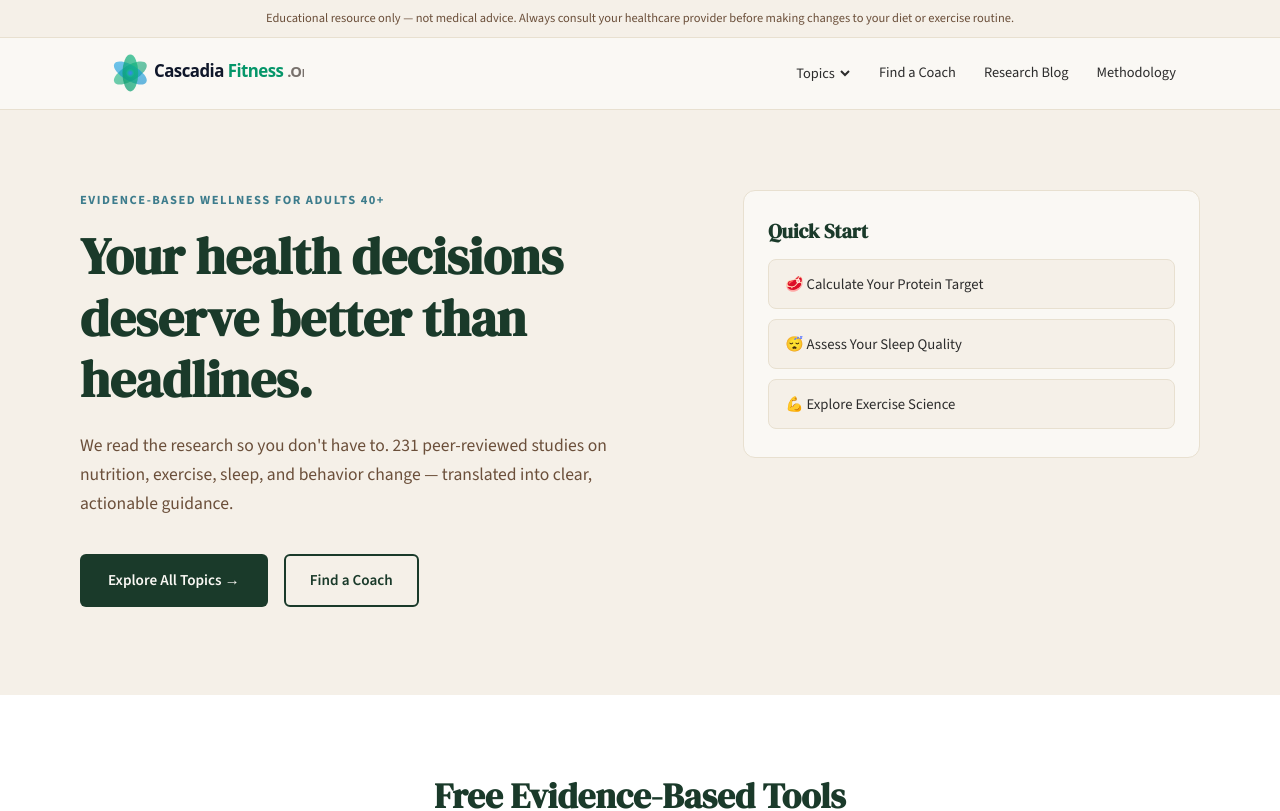
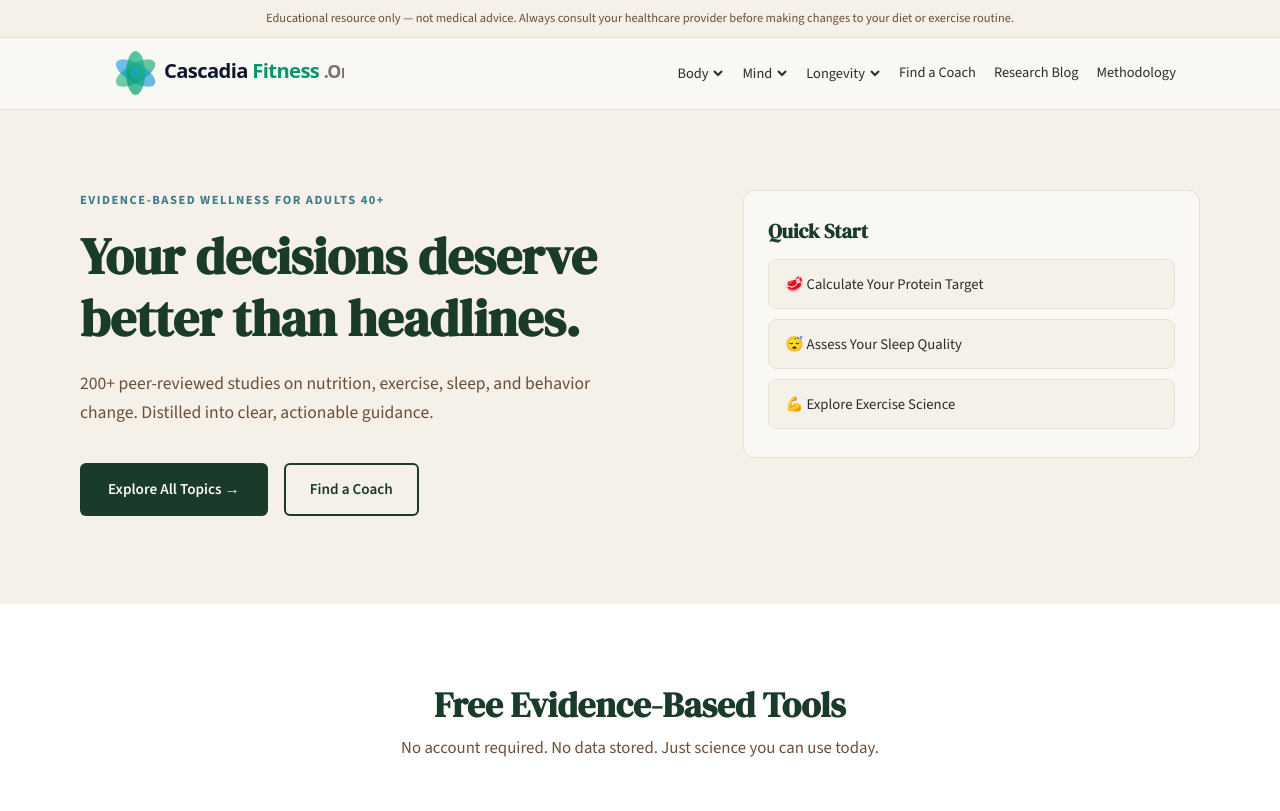
Before and after one commit to jpmobley91-sys/cascadiafitness-org, a Next.js app: page / in a window 1280 px wide. Shown: the top 811 px of the page. Built offline with nearby package versions, Linux system fonts and the light colour scheme.

Commit message:
Fix navbar dropdowns and homepage copy

```diff
--- a/src/app/page.tsx
+++ b/src/app/page.tsx
@@ -50,7 +50,7 @@ export default function Home() {
                 lineHeight: 1.2,
               }}
             >
-              Your health decisions deserve better than headlines.
+              Your decisions deserve better than headlines.
             </h1>
             <p
               style={{
@@ -61,9 +61,8 @@ export default function Home() {
                 marginBottom: 36,
               }}
             >
-              We read the research so you don&apos;t have to. 231 peer-reviewed
-              studies on nutrition, exercise, sleep, and behavior change —
-              translated into clear, actionable guidance.
+              200+ peer-reviewed studies on nutrition, exercise, sleep, and
+              behavior change. Distilled into clear, actionable guidance.
             </p>
             <div style={{ display: "flex", gap: 16, flexWrap: "wrap" }}>
               <Link
--- a/src/components/Navbar.tsx
+++ b/src/components/Navbar.tsx
@@ -4,9 +4,9 @@ import { useState, useRef } from "react";
 import Link from "next/link";
 import Image from "next/image";
 
-const topicsColumns = [
+const dropdownGroups = [
   {
-    heading: "Body",
+    label: "Body",
     links: [
       { href: "/exercise", label: "Exercise" },
       { href: "/nutrition", label: "Nutrition" },
@@ -14,7 +14,7 @@ const topicsColumns = [
     ],
   },
   {
-    heading: "Mind",
+    label: "Mind",
     links: [
       { href: "/cognitive-health", label: "Cognitive Health" },
       { href: "/behavior-change", label: "Behavior Change" },
@@ -22,9 +22,9 @@ const topicsColumns = [
     ],
   },
   {
-    heading: "Longevity",
+    label: "Longevity",
     links: [
-      { href: "/longevity", label: "Longevity" },
+      { href: "/longevity", label: "Longevity Science" },
       { href: "/healthy-aging", label: "Healthy Aging" },
       { href: "/coaching", label: "Coaching" },
       { href: "/digital-health", label: "Digital Health" },
@@ -32,7 +32,7 @@ const topicsColumns = [
   },
 ];
 
-const allTopicLinks = topicsColumns.flatMap((col) => col.links);
+const allTopicLinks = dropdownGroups.flatMap((g) => g.links);
 
 const topNavLinks = [
   { href: "/coaches", label: "Find a Coach" },
@@ -42,16 +42,16 @@ const topNavLinks = [
 
 export default function Navbar() {
   const [mobileOpen, setMobileOpen] = useState(false);
-  const [dropdownOpen, setDropdownOpen] = useState(false);
+  const [openDropdown, setOpenDropdown] = useState<string | null>(null);
   const closeTimer = useRef<ReturnType<typeof setTimeout> | null>(null);
 
-  function openDropdown() {
+  function handleMouseEnter(label: string) {
     if (closeTimer.current) clearTimeout(closeTimer.current);
-    setDropdownOpen(true);
+    setOpenDropdown(label);
   }
 
-  function scheduleClose() {
-    closeTimer.current = setTimeout(() => setDropdownOpen(false), 120);
+  function handleMouseLeave() {
+    closeTimer.current = setTimeout(() => setOpenDropdown(null), 120);
   }
 
   return (
@@ -83,9 +83,9 @@ export default function Navbar() {
           <Image
             src="/cascadia-fitness-logo.svg"
             alt="Cascadia Fitness"
-            width={200}
-            height={74}
-            style={{ height: "auto", width: 200 }}
+            width={240}
+            height={89}
+            style={{ height: "auto", width: 240 }}
             priority
           />
         </Link>
@@ -93,17 +93,21 @@ export default function Navbar() {
         {/* Desktop links */}
         <div
           className="desktop-nav"
-          style={{ display: "flex", alignItems: "center", gap: 28, marginLeft: 24 }}
+          style={{ display: "flex", alignItems: "center", gap: 18, marginLeft: 24 }}
         >
-          {/* Topics dropdown */}
+          {/* Three dropdowns */}
+          {dropdownGroups.map((group) => (
             <div
+              key={group.label}
               style={{ position: "relative" }}
-            onMouseEnter={openDropdown}
-            onMouseLeave={scheduleClose}
+              onMouseEnter={() => handleMouseEnter(group.label)}
+              onMouseLeave={handleMouseLeave}
             >
               <button
                 type="button"
-              onClick={() => setDropdownOpen((v) => !v)}
+                onClick={() =>
+                  setOpenDropdown(openDropdown === group.label ? null : group.label)
+                }
                 style={{
                   background: "none",
                   border: "none",
@@ -114,11 +118,12 @@ export default function Navbar() {
                   fontFamily: "var(--font-body)",
                   fontSize: "0.9rem",
                   fontWeight: 500,
-                color: dropdownOpen ? "var(--forest)" : "var(--charcoal)",
+                  color:
+                    openDropdown === group.label ? "var(--forest)" : "var(--charcoal)",
                   padding: 0,
                 }}
               >
-              Topics
+                {group.label}
                 <svg
                   width="12"
                   height="12"
@@ -127,7 +132,10 @@ export default function Navbar() {
                   stroke="currentColor"
                   strokeWidth="2"
                   style={{
-                  transform: dropdownOpen ? "rotate(180deg)" : "rotate(0deg)",
+                    transform:
+                      openDropdown === group.label
+                        ? "rotate(180deg)"
+                        : "rotate(0deg)",
                     transition: "transform 0.15s",
                   }}
                 >
@@ -135,72 +143,60 @@ export default function Navbar() {
                 </svg>
               </button>
 
-            {dropdownOpen && (
+              {openDropdown === group.label && (
                 <div
-                onMouseEnter={openDropdown}
-                onMouseLeave={scheduleClose}
+                  onMouseEnter={() => handleMouseEnter(group.label)}
+                  onMouseLeave={handleMouseLeave}
                   style={{
                     position: "absolute",
                     top: "calc(100% + 12px)",
                     left: "50%",
                     transform: "translateX(-50%)",
                     backgroundColor: "white",
-                  boxShadow: "0 8px 32px rgba(0,0,0,0.12)",
+                    boxShadow: "0 4px 16px rgba(0,0,0,0.10)",
                     borderRadius: 8,
                     border: "1px solid var(--stone-dark)",
-                  padding: "20px 24px",
-                  display: "grid",
-                  gridTemplateColumns: "repeat(3, 160px)",
-                  gap: "0 24px",
+                    padding: 8,
+                    minWidth: 200,
                     zIndex: 200,
-                  minWidth: 520,
+                    display: "flex",
+                    flexDirection: "column",
+                    gap: 2,
                   }}
                 >
-                {topicsColumns.map((col) => (
-                  <div key={col.heading}>
-                    <p
-                      style={{
-                        fontSize: "0.72rem",
-                        fontWeight: 700,
-                        textTransform: "uppercase",
-                        letterSpacing: "0.08em",
-                        color: "var(--sage)",
-                        marginBottom: 10,
-                      }}
-                    >
-                      {col.heading}
-                    </p>
-                    <div style={{ display: "flex", flexDirection: "column", gap: 6 }}>
-                      {col.links.map((link) => (
+                  {group.links.map((link) => (
                     <Link
                       key={link.href}
                       href={link.href}
-                          onClick={() => setDropdownOpen(false)}
+                      onClick={() => setOpenDropdown(null)}
                       style={{
                         textDecoration: "none",
                         fontSize: "0.88rem",
                         fontWeight: 500,
                         color: "var(--charcoal)",
-                            padding: "4px 0",
-                            transition: "color 0.15s",
+                        padding: "7px 12px",
+                        borderRadius: 6,
+                        transition: "background 0.12s, color 0.12s",
+                        display: "block",
                       }}
-                          onMouseEnter={(e) =>
-                            (e.currentTarget.style.color = "var(--forest)")
-                          }
-                          onMouseLeave={(e) =>
-                            (e.currentTarget.style.color = "var(--charcoal)")
-                          }
+                      onMouseEnter={(e) => {
+                        e.currentTarget.style.background = "var(--stone)";
+                        e.currentTarget.style.color = "var(--forest)";
+                      }}
+                      onMouseLeave={(e) => {
+                        e.currentTarget.style.background = "transparent";
+                        e.currentTarget.style.color = "var(--charcoal)";
+                      }}
                     >
                       {link.label}
                     </Link>
                   ))}
                 </div>
+              )}
             </div>
           ))}
-              </div>
-            )}
-          </div>
 
+          {/* Top-level links */}
           {topNavLinks.map((link) => (
             <Link
               key={link.href}
```
Lines whose indentation alone changed are shown as unchanged.
